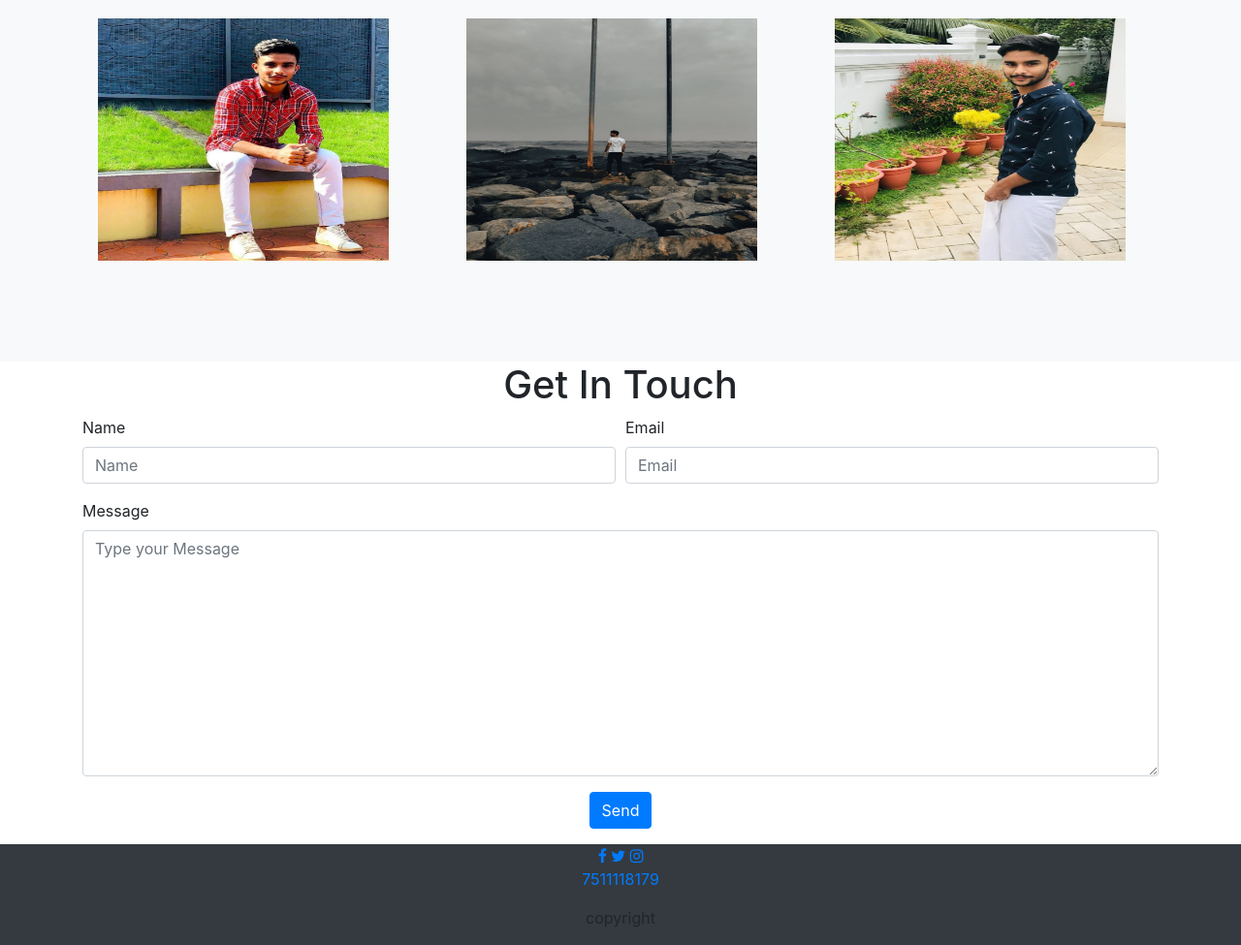
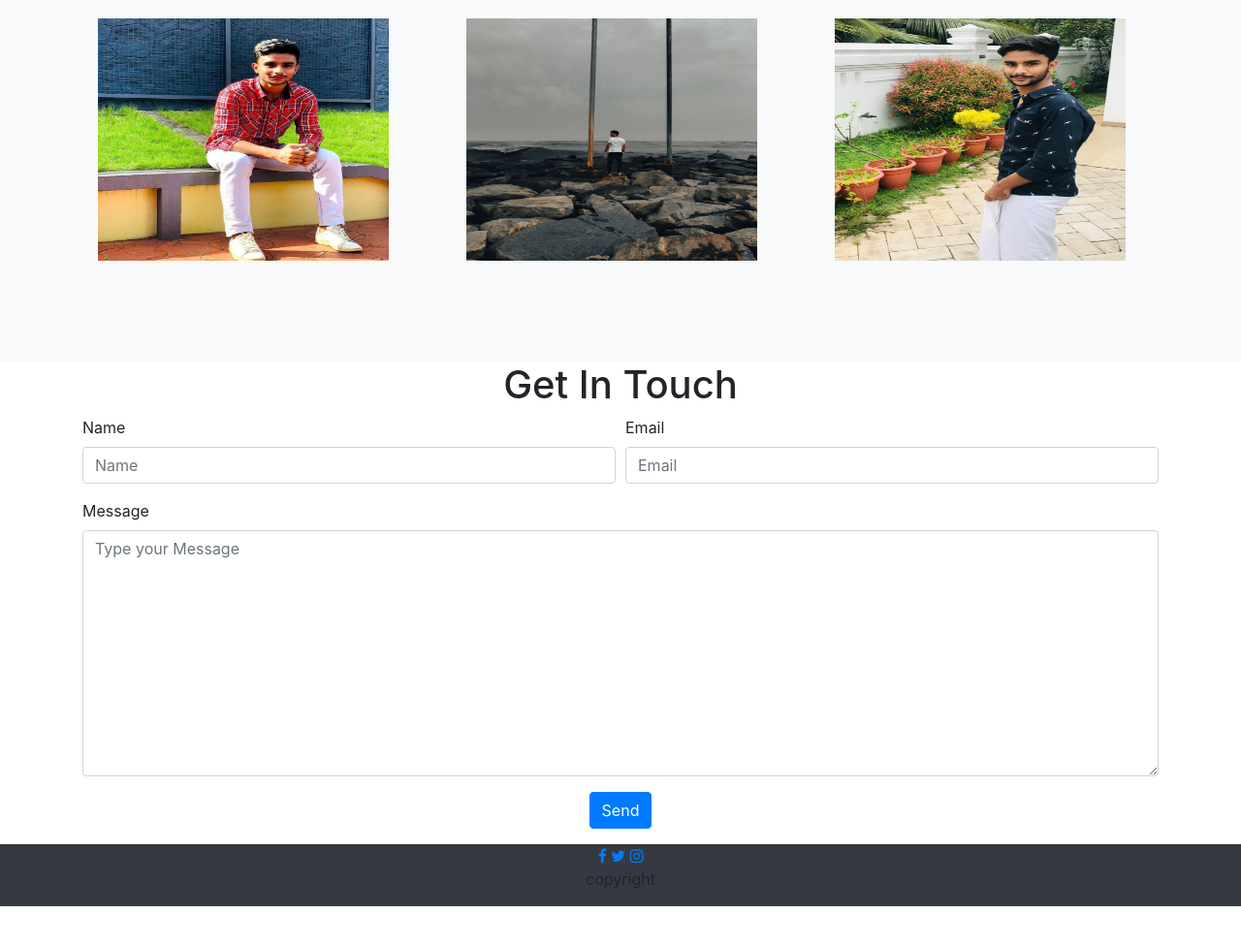
Before and after one commit to Jaz-zim/personal-website, a plain HTML site: page index.html in a window 1280 px wide. Shown: the part 1625-2600 px from the top of the page at 97% size. After the commit the page ends 2560 px from the top, so only its background shows below. Drawn offline with nearby package versions, Linux system fonts and the light colour scheme.

Commit message:
Update index.html

```diff
--- a/index.html
+++ b/index.html
@@ -230,7 +230,7 @@
             <a href="https://facebook.com/" class="fa fa-facebook"></a>
             <a href="https://twitter.com/" class="fa fa-twitter"></a>
             <a href="https://www.instagram.com/jaz_zim/" class="fa fa-instagram"></a>
-              <p><a href="tel:7511118179">7511118179</p></a>
+
            <p>copyright</p>
           </div>
         </div>
```
